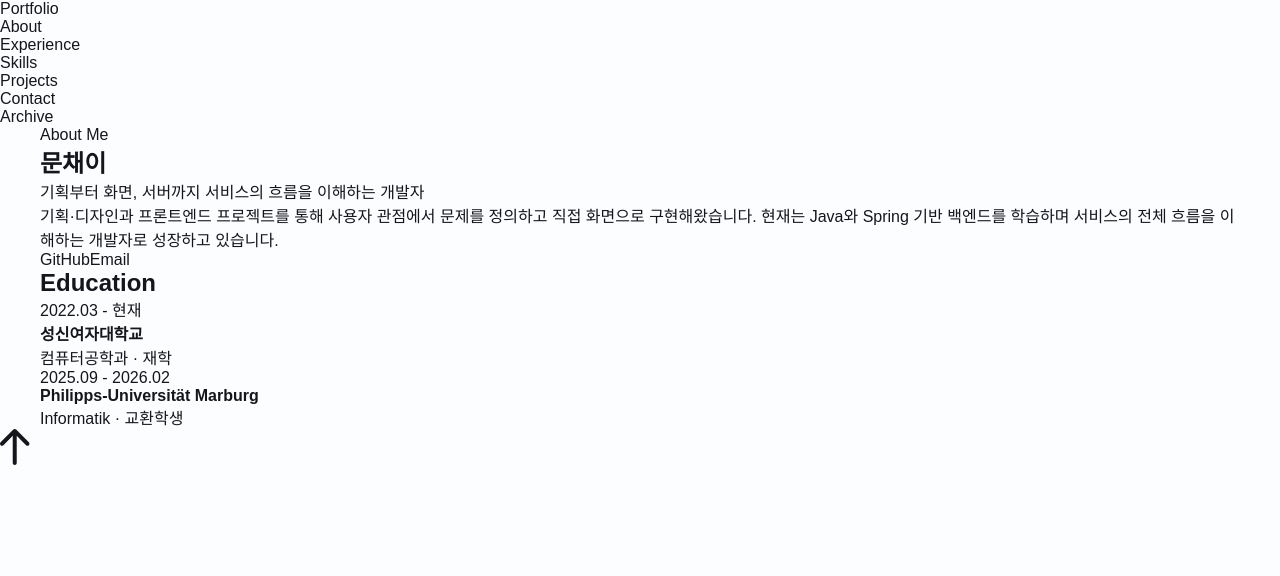
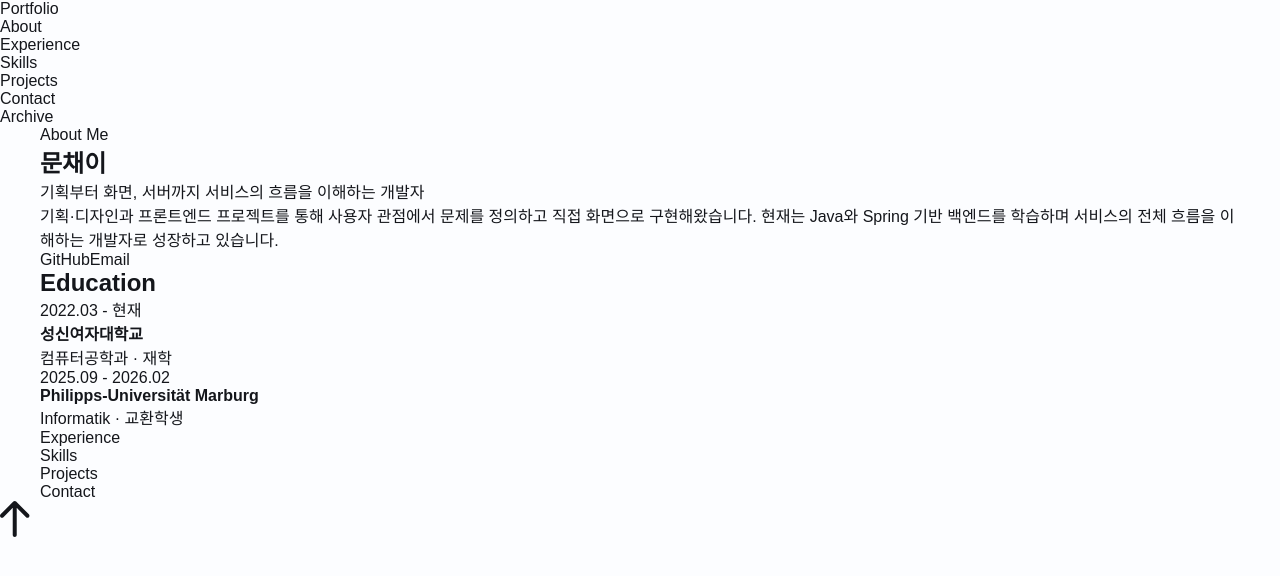
Before and after one commit to chaei388/portfolio, a React (Vite) app: page / in a window 1280 px wide. Shown: the top 576 px of the page. Built offline with nearby package versions, Linux system fonts and the light colour scheme; a web font is replaced by a local one.

Commit message:
feat: Home 섹션 확인용 내용 추가
변경 내용

- Experience, Skills, Projects, Contact 섹션에 확인용 p태그 추가
- 각 섹션 내부에 className=container 구조 추가

```diff
--- a/src/pages/Home/sections/Contact/Contact.tsx
+++ b/src/pages/Home/sections/Contact/Contact.tsx
@@ -1,7 +1,11 @@
 function Contact() {
   return (
     <>
-      <section id="contact"></section>
+      <section id="contact">
+        <div className="container">
+          <p>Contact</p>
+        </div>
+      </section>
     </>
   )
 }
--- a/src/pages/Home/sections/Experience/Experience.tsx
+++ b/src/pages/Home/sections/Experience/Experience.tsx
@@ -1,7 +1,11 @@
 function Experience() {
   return (
     <>
-      <section id="experience"></section>
+      <section id="experience">
+        <div className="container">
+          <p>Experience</p>
+        </div>
+      </section>
     </>
   )
 }
--- a/src/pages/Home/sections/Projects/Projects.tsx
+++ b/src/pages/Home/sections/Projects/Projects.tsx
@@ -1,7 +1,11 @@
 function Projects() {
   return (
     <>
-      <section id="projects"></section>
+      <section id="projects">
+        <div className="container">
+          <p>Projects</p>
+        </div>
+      </section>
     </>
   )
 }
--- a/src/pages/Home/sections/Skills/Skills.tsx
+++ b/src/pages/Home/sections/Skills/Skills.tsx
@@ -1,7 +1,11 @@
 function Skills() {
   return (
     <>
-      <section id="skills"></section>
+      <section id="skills">
+        <div className="container">
+          <p>Skills</p>
+        </div>
+      </section>
     </>
   )
 }
```
